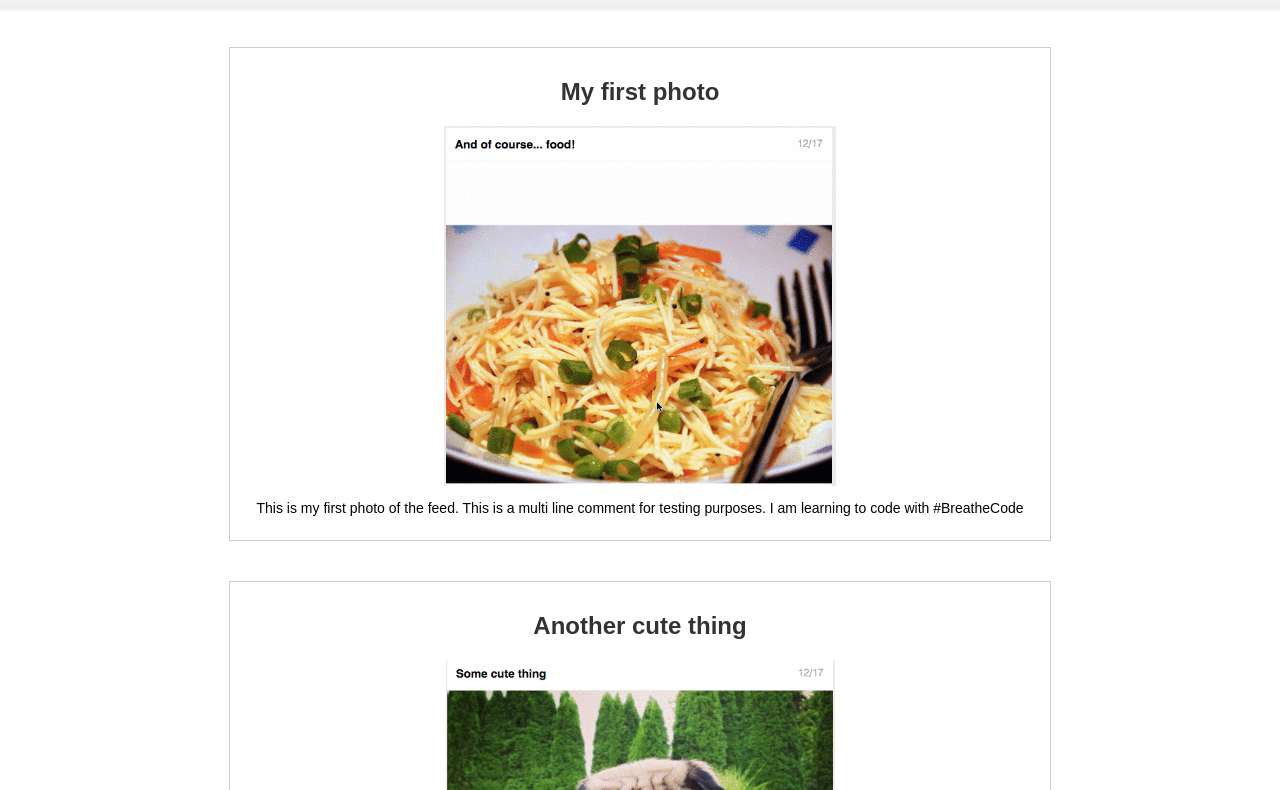
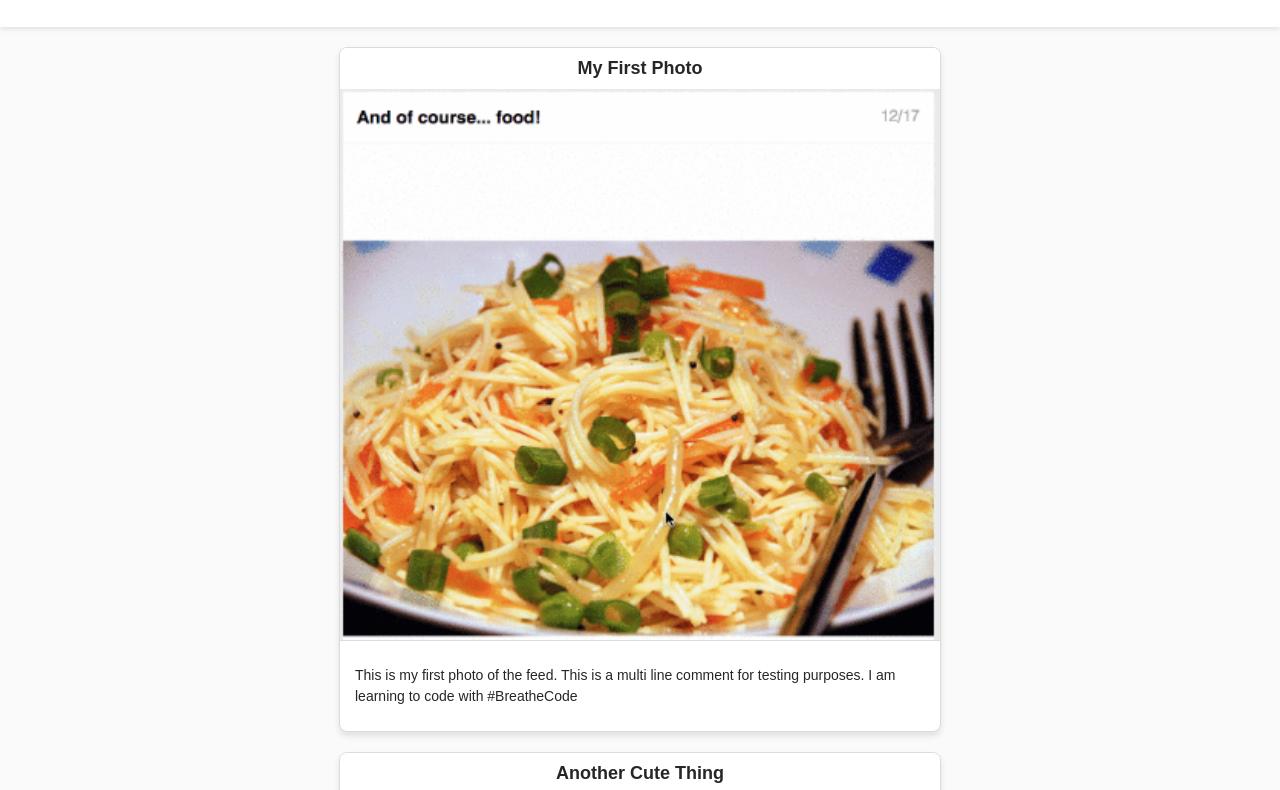
Before and after one commit to snb3000/IG-Feed-Exercise, a plain HTML site: page index.html in a window 1280 px wide. Shown: the part 93-883 px from the top of the page. Drawn offline with Linux system fonts and the light colour scheme.

Commit message:
updated css for better formatting

```diff
--- a/index.html
+++ b/index.html
@@ -3,28 +3,40 @@
 <head>
     <meta charset="UTF-8">
     <title>Breathe Code Photo Feed</title>
-   <link rel="stylesheet" type="text/css" href="styles.css">
+    <link rel="stylesheet" href="styles.css">
 </head>
 <body>
     <header>
         <h1>Breathe Code Photo Feed</h1>
     </header>
-    <section class="feed">
-        <div class="photo-post">
-            <h2>My first photo</h2>
+    <main class="feed">
+        <article class="photo-post">
+            <header>
+                <h2>My First Photo</h2>
+            </header>
             <img src="pic 1.png" alt="My first photo">
-            <p>This is my first photo of the feed. This is a multi line comment for testing purposes. I am learning to code with #BreatheCode</p>
-        </div>
-        <div class="photo-post">
-            <h2>Another cute thing</h2>
+            <footer>
+                <p>This is my first photo of the feed. This is a multi line comment for testing purposes. I am learning to code with #BreatheCode</p>
+            </footer>
+        </article>
+        <article class="photo-post">
+            <header>
+                <h2>Another Cute Thing</h2>
+            </header>
             <img src="pic 2.png" alt="Another cute photo">
-            <p>This photo shows another cute thing I found while learning to code!</p>
-        </div>
-        <div class="photo-post">
-            <h2>Yet another one</h2>
+            <footer>
+                <p>This photo shows another cute thing I found while learning to code!</p>
+            </footer>
+        </article>
+        <article class="photo-post">
+            <header>
+                <h2>Yet Another One</h2>
+            </header>
             <img src="pic 3.png" alt="Yet another cute photo">
-            <p>Here's one more photo to enjoy while I continue my coding journey.</p>
-        </div>
-    </section>
+            <footer>
+                <p>Here's one more photo to enjoy while I continue my coding journey.</p>
+            </footer>
+        </article>
+    </main>
 </body>
 </html>
--- a/styles.css
+++ b/styles.css
@@ -1,49 +1,54 @@
-body {
-    font-family: Arial, sans-serif;
+body, html {
     margin: 0;
     padding: 0;
+    font-family: Arial, sans-serif;
+    background: #fafafa;
+}
+
+header {
+    background-color: #ffffff;
+    padding: 20px;
+    text-align: center;
+    box-shadow: 0 2px 5px rgba(0,0,0,0.1);
+}
+
+main.feed {
     display: flex;
     flex-direction: column;
     align-items: center;
-}
-
-header {
-    background-color: #f0f0f0;
-    width: 100%;
-    padding: 10px 20px;
-    text-align: center;
-    box-shadow: 0 2px 4px rgba(0,0,0,0.1);
-}
-
-.feed {
-    display: flex;
-    flex-direction: column;
-    align-items: center;
-    width: 90%;
-    max-width: 800px;
-    margin-top: 20px;
+    gap: 20px;
+    padding: 20px;
 }
 
 .photo-post {
-    margin: 20px;
-    padding: 10px;
-    border: 1px solid #ccc;
-    width: 100%;
-    display: flex;
-    flex-direction: column;
-    align-items: center;
+    background: #ffffff;
+    border: 1px solid #dbdbdb;
+    border-radius: 8px;
+    box-shadow: 0 4px 6px rgba(0,0,0,0.1);
+    overflow: hidden;
+    width: 100%; /* Adjust width as necessary, perhaps to a max-width for larger screens */
+    max-width: 600px; /* This sets a maximum width for larger screens */
 }
 
 .photo-post img {
-    max-width: 100%;
+    display: block;
+    width: 100%;
     height: auto;
+    border-bottom: 1px solid #dbdbdb;
+}
+
+.photo-post header, .photo-post footer {
+    padding: 10px 15px;
 }
 
 .photo-post h2 {
-    color: #333;
+    margin: 0;
+    font-size: 18px;
+    color: #262626;
 }
 
 .photo-post p {
     font-size: 14px;
-    text-align: center;
+    line-height: 1.5;
+    color: #262626;
 }
```
